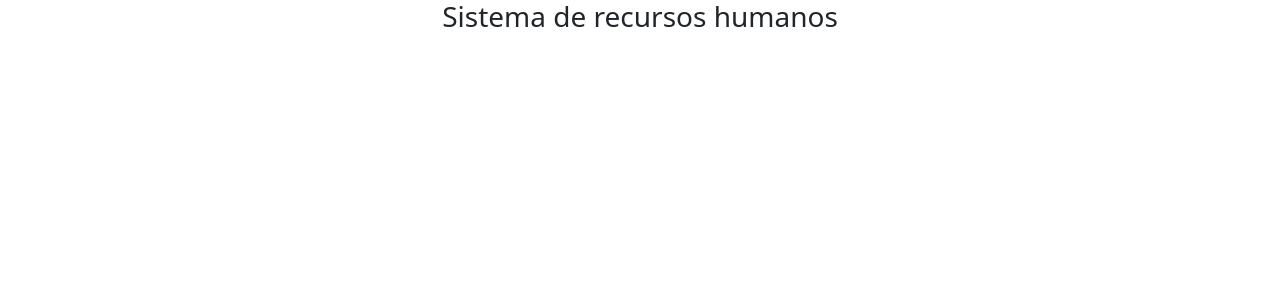
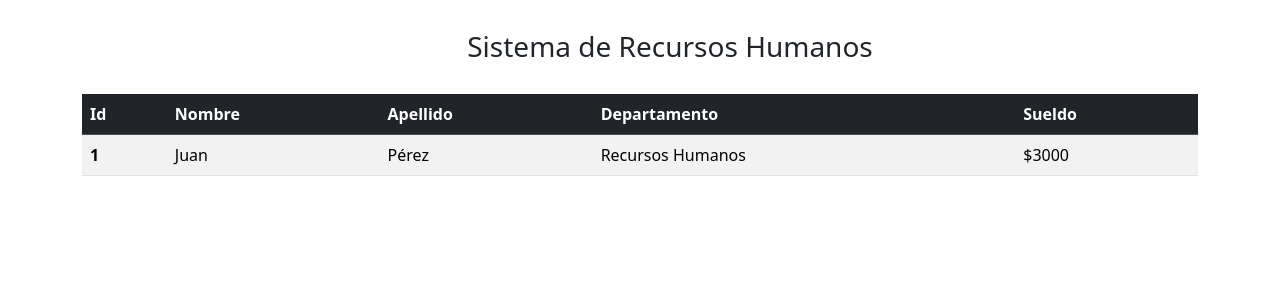
Before and after one commit to Luisorozco42/rh-app, a React (Create React App) app: page / in a window 1280 px wide. Shown: the top 300 px of the page. Built offline with nearby package versions, Linux system fonts and the light colour scheme.

Commit message:
table created

```diff
--- a/src/App.js
+++ b/src/App.js
@@ -1,10 +1,8 @@
-
+import ListadoEmpleados from './empleados/ListadoEmpleados';
 
 function App() {
   return (
-    <div className="container text-center">
-      <h3>Sistema de recursos humanos</h3>
-    </div>
+    <ListadoEmpleados/>
   );
 }
 
--- /dev/null
+++ b/src/empleados/ListadoEmpleados.js
@@ -0,0 +1,31 @@
+import React from 'react'
+
+export default function ListadoEmpleados() {
+  return (
+    <div className="container">
+        <div className="container text-center" style={{margin: '30px'}}>
+            <h3>Sistema de Recursos Humanos</h3>
+        </div>
+        <table className="table table-striped table-hover align-middle">
+            <thead className="table-dark">
+                <tr>
+                    <th scope="col">Id</th>
+                    <th scope="col">Nombre</th>
+                    <th scope="col">Apellido</th>
+                    <th scope="col">Departamento</th>
+                    <th scope="col">Sueldo</th>
+                </tr>
+            </thead>
+            <tbody>
+                <tr>
+                    <th scope="row">1</th>
+                    <td>Juan</td>
+                    <td>Pérez</td>
+                    <td>Recursos Humanos</td>
+                    <td>$3000</td>
+                </tr>
+            </tbody>
+        </table>
+    </div>
+  )
+}
```
